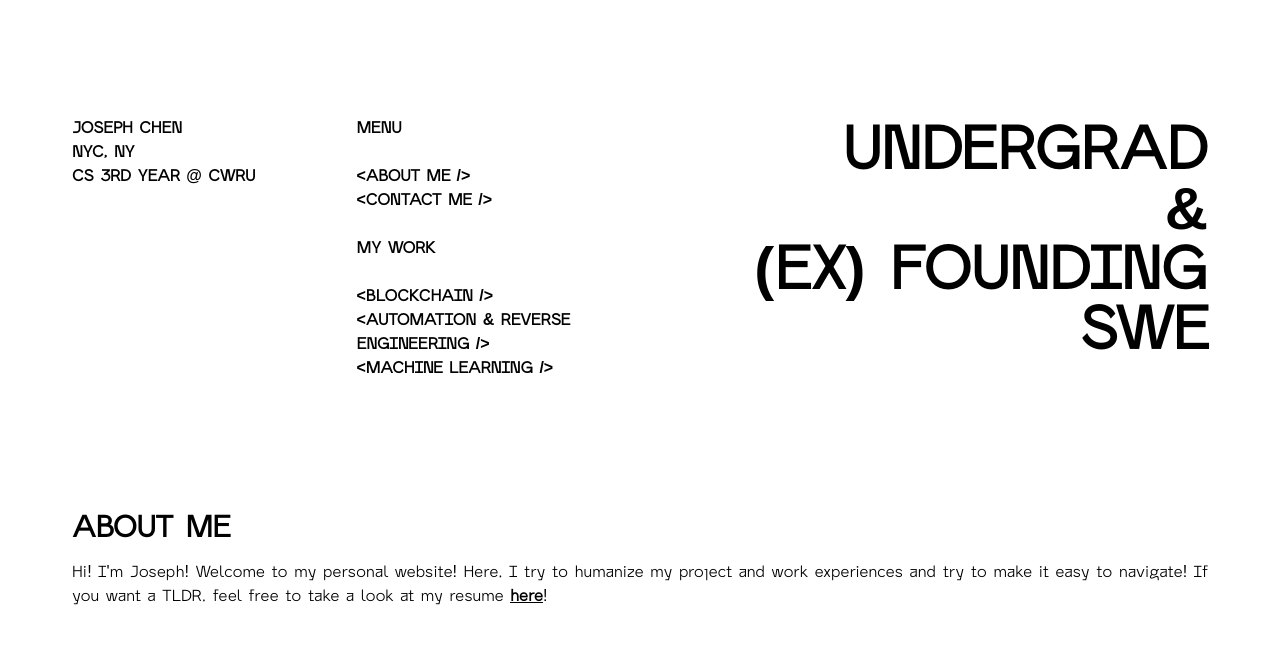
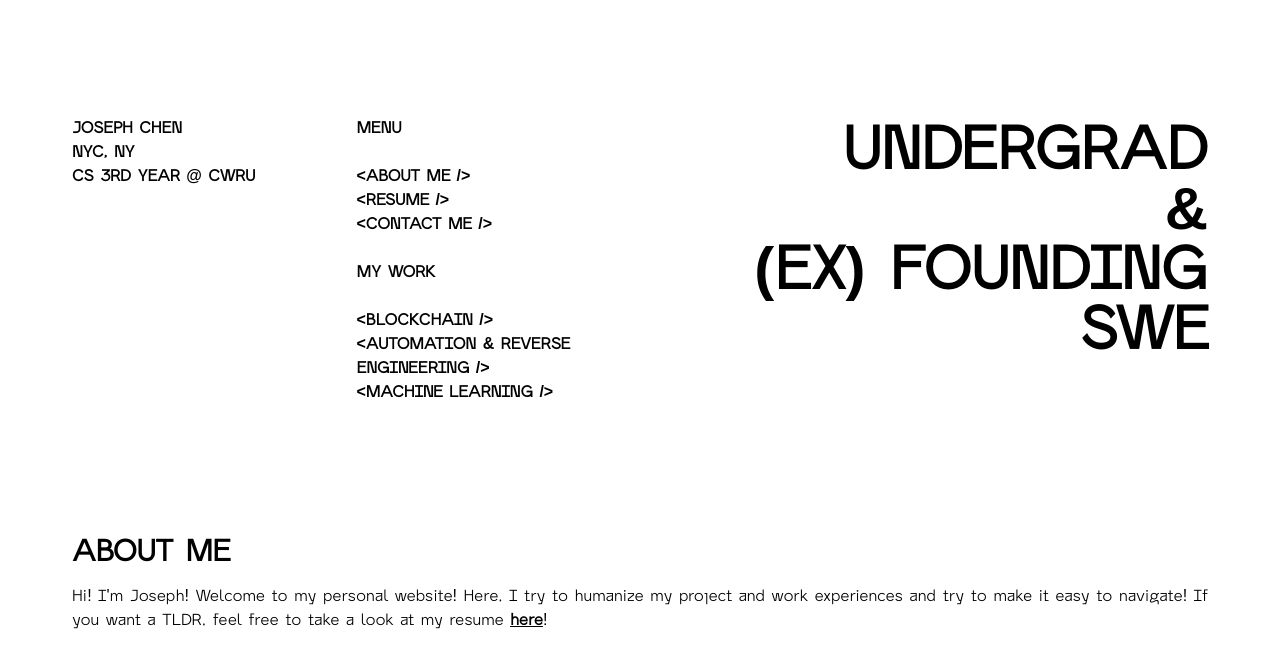
Before and after one commit to jchen42703/jchen42703.github.io, a React (Create React App) app in the folder v2/: page / in a window 1280 px wide. Shown: the top 668 px of the page. Built offline with nearby package versions, Linux system fonts and the light colour scheme.

Commit message:
Added resume to menu

```diff
--- a/v2/src/home/Welcome.tsx
+++ b/v2/src/home/Welcome.tsx
@@ -10,6 +10,10 @@ function Welcome() {
 		{
 			title: "<About Me />",
 			href: "#aboutme",
+		},
+		{
+			title: "<Resume />",
+			href: "https://github.com/jchen42703/resumes/blob/main/latest_generic.pdf",
 		},
 		{
 			title: "<Contact Me />",
```
